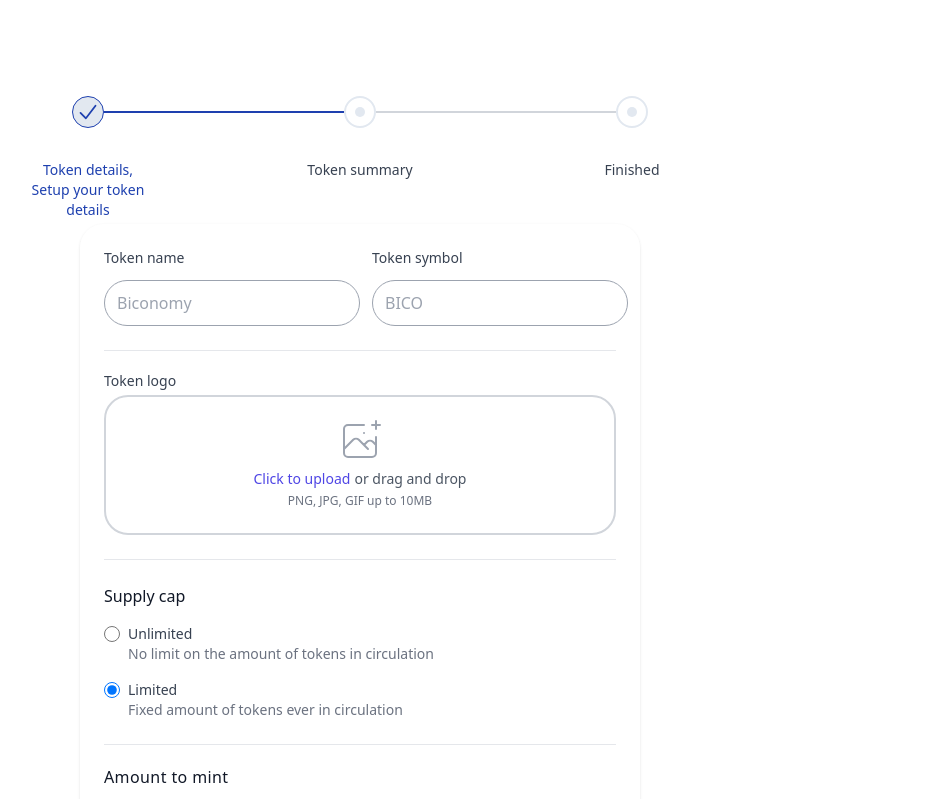
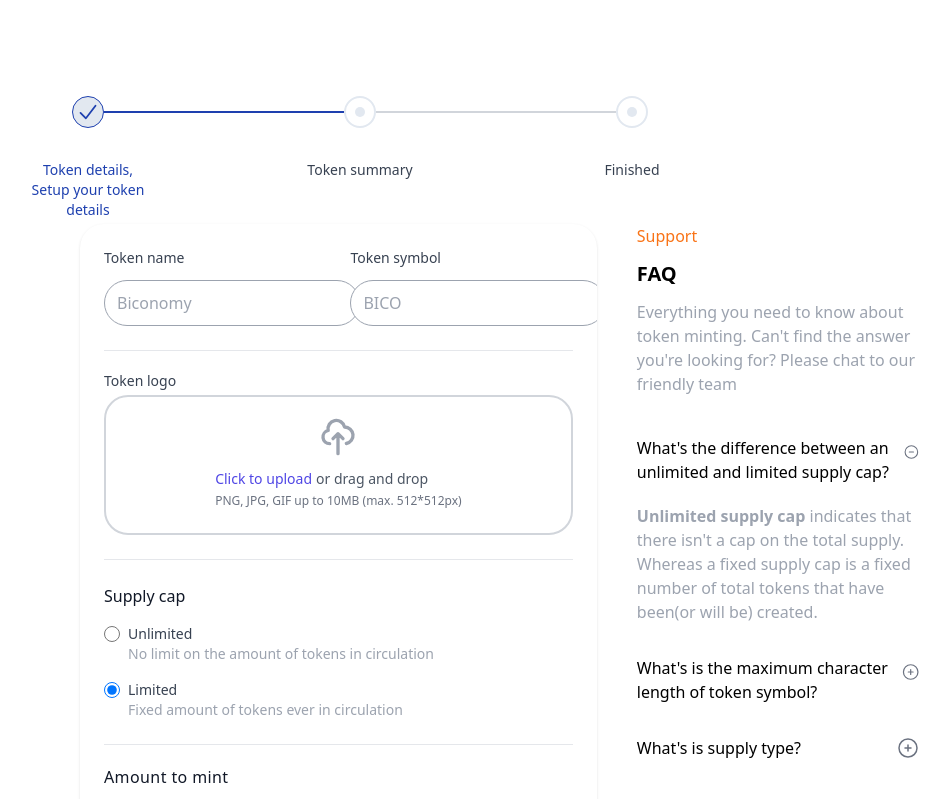
Before and after one commit to izuchukwu-eric/minting-stepper, a Next.js app: page / in a window 1280 px wide. Shown: the top 799 px of the page, without its empty margins (280-1230 px from the left). Built offline with nearby package versions, Linux system fonts and the light colour scheme.

Commit message:
new commit

```diff
--- a/components/steps/Details.tsx
+++ b/components/steps/Details.tsx
@@ -2,20 +2,21 @@ import React from 'react'
 
 const Details = () => {
   return (
-    <div className="mt-5 md:col-span-2 md:mt-0">
-      <form action="#" method="POST">
-        <div className="overflow-hidden max-w-xl max-h-2xl shadow rounded-3xl sm:rounded-3xl">
+    <div className='mt-5 md:mt-0 w-[150%]'>
+      <div className="flex flex-row space-x-10">
+        <div className="overflow-hidden max-h-2xl shadow rounded-3xl sm:rounded-3xl">
+          <form action="#" method="POST" className=''>
 
-          <div className="bg-white px-4 py-5 sm:p-6">
+            <div className="px-4 py-5 sm:p-6">
               <div className="grid grid-cols-6 gap-6">
                 <div className="col-span-6 sm:col-span-3">
                   <label className="block text-sm font-medium text-gray-700 mb-3">Token name</label>
-                <input className="block w-full md:w-64 bg-white text-gray-900 font-medium border border-gray-400 rounded-full py-3 px-3 leading-tight focus:outline-none" placeholder='Biconomy' type='text' required />
+                  <input className="block w-full md:w-64 text-gray-900 font-medium border border-gray-400 rounded-full py-3 px-3 leading-tight focus:outline-none" placeholder='Biconomy' type='text' required />
                 </div>
 
                 <div className="col-span-6 sm:col-span-3">
                   <label className="block text-sm font-medium text-gray-700 mb-3">Token symbol</label>
-                <input className="block w-full md:w-64 bg-white text-gray-900 font-medium border border-gray-400 rounded-full py-3 px-3 leading-tight focus:outline-none" type='text' placeholder='BICO' required />
+                  <input className="block w-full md:w-64 text-gray-900 font-medium border border-gray-400 rounded-full py-3 px-3 leading-tight focus:outline-none" type='text' placeholder='BICO' required />
                 </div>
               </div>
             </div>
@@ -25,19 +26,16 @@ const Details = () => {
             <div className="sm:grid sm:grid-cols-3 sm:items-center sm:gap-4">
               <div className="sm:col-span-6 mx-6">
                 <label className="block text-sm font-medium text-gray-700">Token logo</label>
-              <div className="mt-1 flex justify-center rounded-3xl  border-2 border-gray-300 px-6 pt-5 pb-6">
+                <div className="mt-1 flex justify-center rounded-3xl border-2 border-gray-300 px-6 pt-5 pb-6">
                   <div className="space-y-1 text-center">
-                  <svg className="mx-auto h-12 w-12 text-gray-400" stroke="currentColor" fill="none" viewBox="0 0 48 48" aria-hidden="true">
-                    <path d="M28 8H12a4 4 0 00-4 4v20m32-12v8m0 0v8a4 4 0 01-4 4H12a4 4 0 01-4-4v-4m32-4l-3.172-3.172a4 4 0 00-5.656 0L28 28M8 32l9.172-9.172a4 4 0 015.656 0L28 28m0 0l4 4m4-24h8m-4-4v8m-12 4h.02" stroke-width="2" stroke-linecap="round" stroke-linejoin="round" />
-                  </svg>
+                    <svg className="mx-auto w-10 h-10 mb-3 text-gray-400" fill="none" stroke="currentColor" viewBox="0 0 24 24" xmlns="http://www.w3.org/2000/svg"><path stroke-linecap="round" stroke-linejoin="round" stroke-width="2" d="M7 16a4 4 0 01-.88-7.903A5 5 0 1115.9 6L16 6a5 5 0 011 9.9M15 13l-3-3m0 0l-3 3m3-3v12"></path></svg>
                     <div className="flex text-sm text-gray-600">
                       <label className="relative cursor-pointer bg-white font-medium text-indigo-600 focus-within:outline-none focus-within:ring-2 focus-within:ring-indigo-500 focus-within:ring-offset-2 hover:text-indigo-500">
                         <span>Click to upload</span>
-                      {/* <input id="file-upload" name="file-upload" type="file" /> */}
                       </label>
                       <p className="pl-1">or drag and drop</p>
                     </div>
-                  <p className="text-xs text-gray-500">PNG, JPG, GIF up to 10MB</p>
+                    <p className="text-xs text-gray-500">PNG, JPG, GIF up to 10MB (max. 512*512px)</p>
                   </div>
                 </div>
               </div>
@@ -55,17 +53,17 @@ const Details = () => {
                       <label className="ml-2 block text-sm font-medium text-gray-700">Unlimited</label>
                     </div>
                     <div className="ml-3 text-sm">
-                    <p className="text-gray-500 text-sm ml-3">No limit on the amount of tokens in circulation</p>
+                      <p className="text-gray-400 text-sm font-medium ml-3">No limit on the amount of tokens in circulation</p>
                     </div>
                   </div>
 
                   <div className='relative flex flex-col items-start'>
                     <div className="flex items-center">
-                    <input id="email" name="notification-method" type="radio" checked className="h-4 w-4 border-gray-300  text-orange-500	 focus:ring-orange-500" />
+                      <input id="email" name="notification-method" type="radio" checked className="h-4 w-4 border-gray-300 text-orange-500	 focus:ring-orange-500" />
                       <label className="ml-2 block text-sm font-medium text-gray-700">Limited</label>
                     </div>
                     <div className="ml-3 text-sm">
-                    <p className="text-gray-500 text-sm ml-3">Fixed amount of tokens ever in circulation</p>
+                      <p className=" text-gray-400 text-sm font-medium ml-3">Fixed amount of tokens ever in circulation</p>
                     </div>
                   </div>
                 </div>
@@ -77,15 +75,44 @@ const Details = () => {
             <div className="mb-6 mx-6">
               <label className="block tracking-wide text-gray-900 text-base font-medium mb-2">Amount to mint</label>
               <label className="block tracking-wide text-gray-400 text-sm font-medium mb-2">Token supply must be greater than zero.</label>
-            <input className="appearance-none block w-full bg-white text-gray-900 font-medium border border-gray-400 rounded-full py-3 px-3 leading-tight focus:outline-none" type='text' placeholder='500,000' required />
+              <div className='flex flex-row justify-between border w-full border-gray-400 rounded-full py-3 px-3 leading-tight '>
+                <input className="appearance-none block w-full bg-white text-gray-900 font-medium focus:outline-none" type='text' placeholder='500,000' required />
+                <span>BICO</span>
+              </div>
             </div>
 
             <div className='border-b border-gray-200 mx-6' />
 
-          <button type="button" className="inline-flex m-6 float-right items-center rounded-full border border-transparent bg-indigo-600 px-6 py-3 text-base font-medium text-white shadow-sm hover:bg-indigo-700 focus:outline-none focus:ring-2 focus:ring-indigo-500 focus:ring-offset-2">Continue</button>
+            <button type="button" className="inline-flex m-6 float-right items-center rounded-full border border-transparent bg-indigo-600 px-6 py-3 text-base font-medium text-white shadow-sm hover:bg-indigo-700 focus:ring-indigo-500 focus:ring-offset-2">Continue</button>
+          </form>
+        </div>
+
+        <div className='flex flex-col w-80 float-right'>
+          <p className='text-orange-500 text-base font-medium'>Support</p>
+          <p className='text-black text-xl my-3 font-bold'>FAQ</p>
+          <p className='text-gray-400'>Everything you need to know about token minting. Can't find the answer you're looking for? Please chat to our friendly team</p>
+          <div className='flex flex-row mt-10'>
+            <p className='font-medium'>What's the difference between an unlimited and limited supply cap?</p>
+            <svg xmlns="http://www.w3.org/2000/svg" fill="none" viewBox="0 0 24 24" strokeWidth={1.5} stroke="currentColor" className="w-8 h-8 text-gray-500">
+              <path strokeLinecap="round" strokeLinejoin="round" d="M15 12H9m12 0a9 9 0 11-18 0 9 9 0 0118 0z" />
+            </svg>
+          </div>
+            <p className='mt-5 text-gray-400'><b>Unlimited supply cap</b> indicates that there isn't a cap on the total supply. Whereas a fixed supply cap is a fixed number of total tokens that have been(or will be) created.</p>
+          <div className='flex flex-row justify-between mt-8'>
+            <p className='font-medium'>What's is the maximum character length of token symbol?</p>
+            <svg xmlns="http://www.w3.org/2000/svg" fill="none" viewBox="0 0 24 24" strokeWidth={1.5} stroke="currentColor" className="w-8 h-8 text-gray-500">
+              <path strokeLinecap="round" strokeLinejoin="round" d="M12 9v6m3-3H9m12 0a9 9 0 11-18 0 9 9 0 0118 0z" />
+            </svg>
+          </div>
+          <div className='flex flex-row justify-between mt-8'>
+            <p className='font-medium'>What's is supply type?</p>
+            <svg xmlns="http://www.w3.org/2000/svg" fill="none" viewBox="0 0 24 24" strokeWidth={1.5} stroke="currentColor" className="w-6 h-6 text-gray-500">
+              <path strokeLinecap="round" strokeLinejoin="round" d="M12 9v6m3-3H9m12 0a9 9 0 11-18 0 9 9 0 0118 0z" />
+            </svg>
+          </div>
+        </div>
 
       </div>
-      </form>
     </div>
   )
 }
```
Lines whose indentation alone changed are shown as unchanged.
